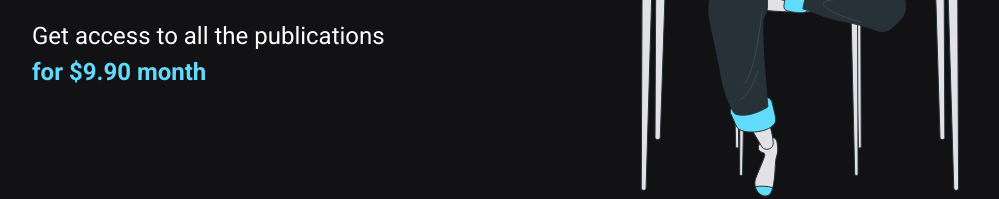
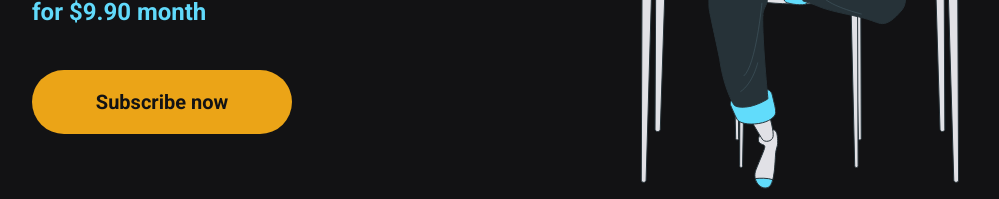
Before and after one commit to allexis096/ignite-react-ignews, a Next.js app: page / in a window 1280 px wide. Shown: the part 424-623 px from the top of the page, without its empty margins (140-1139 px from the left). Built offline with nearby package versions, Linux system fonts and the light colour scheme.

Commit message:
:sparkles: feat: add SubscribeButton component with styles

```diff
--- /dev/null
+++ b/src/components/SubscribeButton/index.tsx
@@ -0,0 +1,9 @@
+import styles from './styles.module.scss';
+
+export function SubscribeButton() {
+  return (
+    <button type="button" className={styles.subscribeButton}>
+      Subscribe now
+    </button>
+  );
+}
--- /dev/null
+++ b/src/components/SubscribeButton/styles.module.scss
@@ -0,0 +1,20 @@
+.subscribeButton {
+  width: 260px;
+  height: 4rem;
+  border: 0;
+  border-radius: 2rem;
+  background: var(--yellow-500);
+  color: var(--gray-900);
+  font-size: 1.25rem;
+  font-weight: bold;
+
+  display: flex;
+  align-items: center;
+  justify-content: center;
+
+  transition: filter 0.2s;
+
+  &:hover {
+    filter: brightness(0.8);
+  }
+}
--- a/src/pages/home.module.scss
+++ b/src/pages/home.module.scss
@@ -2,7 +2,7 @@
   max-width: 1120px;
   margin: 0 auto;
   padding: 0 2rem;
-  height: calc(100vh - 5rem);
+  height: calc(100vh - 6rem);
 
   display: flex;
   align-items: center;
@@ -38,4 +38,8 @@
       font-weight: bold;
     }
   }
+
+  button {
+    margin-top: 2.5rem;
+  }
 }
--- a/src/pages/index.tsx
+++ b/src/pages/index.tsx
@@ -1,4 +1,5 @@
 import Head from 'next/head';
+import { SubscribeButton } from '../components/SubscribeButton';
 
 import styles from './home.module.scss';
 
@@ -19,6 +20,7 @@
             Get access to all the publications <br />
             <span>for $9.90 month</span>
           </p>
+          <SubscribeButton />
         </section>
         <img src="/images/avatar.svg" alt="Girl coding" />
       </main>
```
